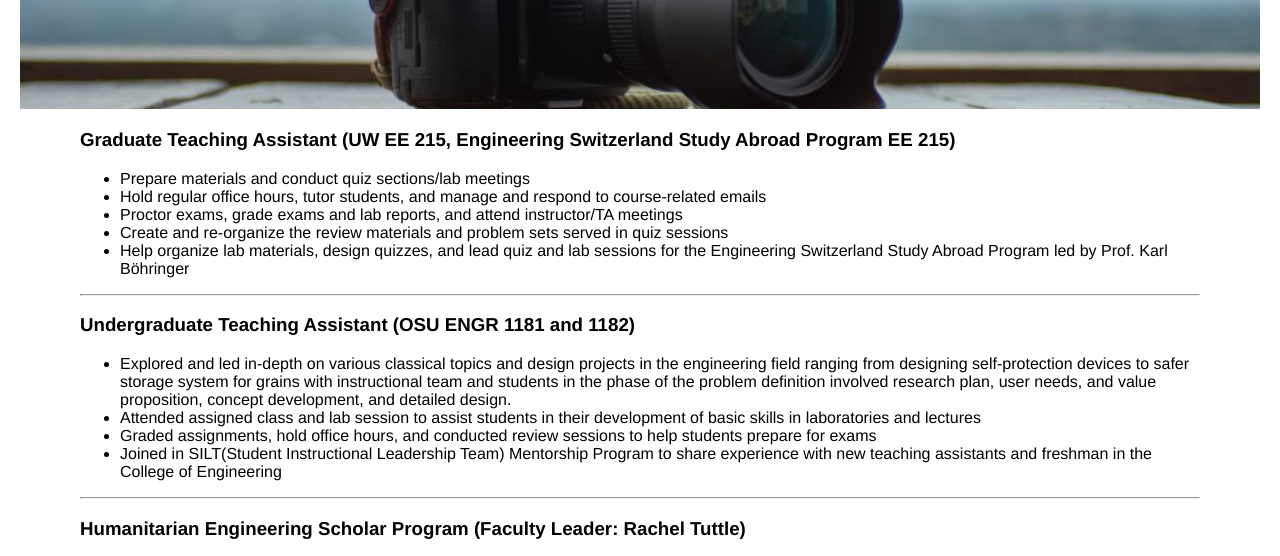
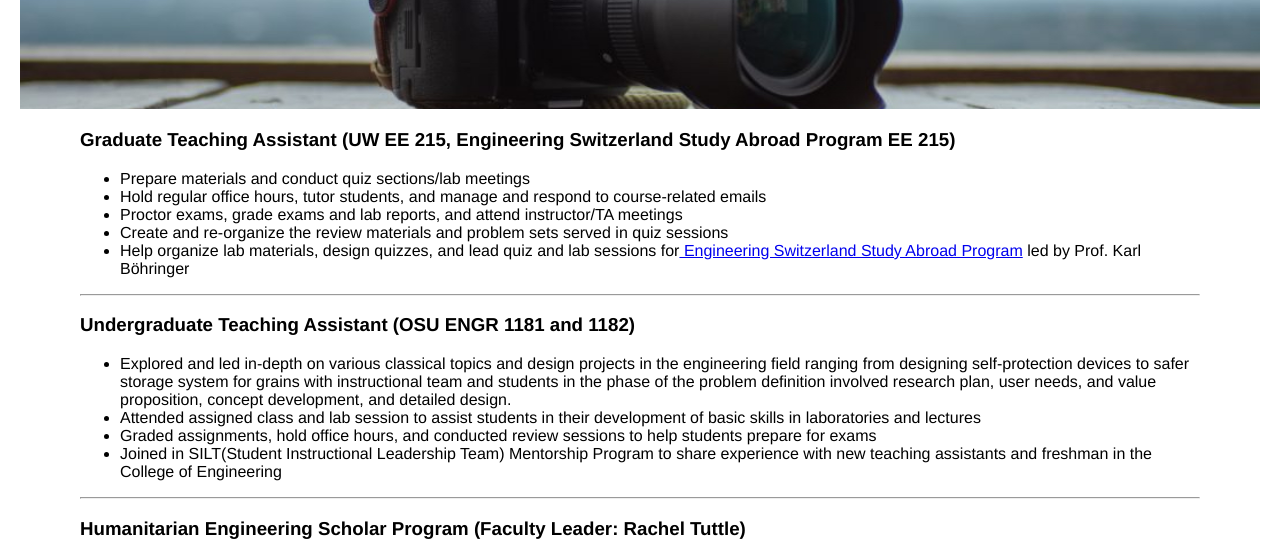
Before and after one commit to Kevinminion18/Kevinminion18.github.io, a plain HTML site: page experience.html in a window 1280 px wide. Shown: the part 241-797 px from the top of the page. Drawn offline with nearby package versions, Linux system fonts and the light colour scheme.

Commit message:
Update experience.html

```diff
--- a/experience.html
+++ b/experience.html
@@ -32,7 +32,7 @@
 					<li>Hold regular office hours, tutor students, and manage and respond to course-related emails</li>
 					<li>Proctor exams, grade exams and lab reports, and attend instructor/TA meetings</li>
 			    <li>Create and re-organize the review materials and problem sets served in quiz sessions</li>
-			    <li>Help organize lab materials, design quizzes, and lead quiz and lab sessions for the Engineering Switzerland Study Abroad Program led by Prof. Karl Böhringer</li>
+			    <li>Help organize lab materials, design quizzes, and lead quiz and lab sessions for<a href="https://sites.google.com/uw.edu/engineering-switzerland/home"> Engineering Switzerland Study Abroad Program</a> led by Prof. Karl Böhringer</li>
 				</ul>
 				<hr>
 				<h3>Undergraduate Teaching Assistant (OSU ENGR 1181 and 1182)</h3>
```
